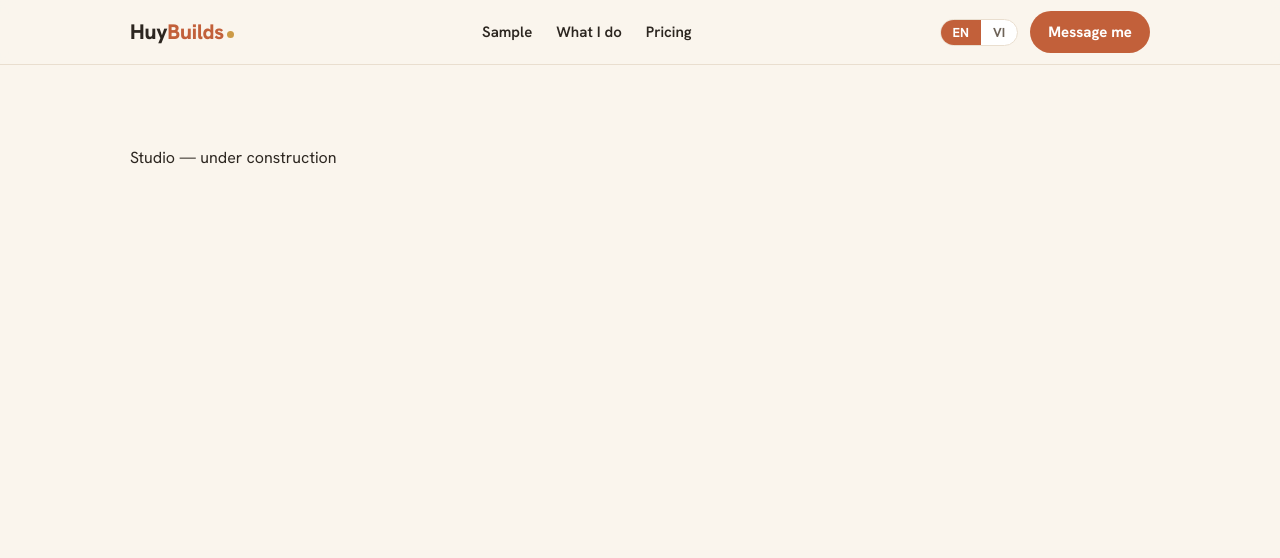
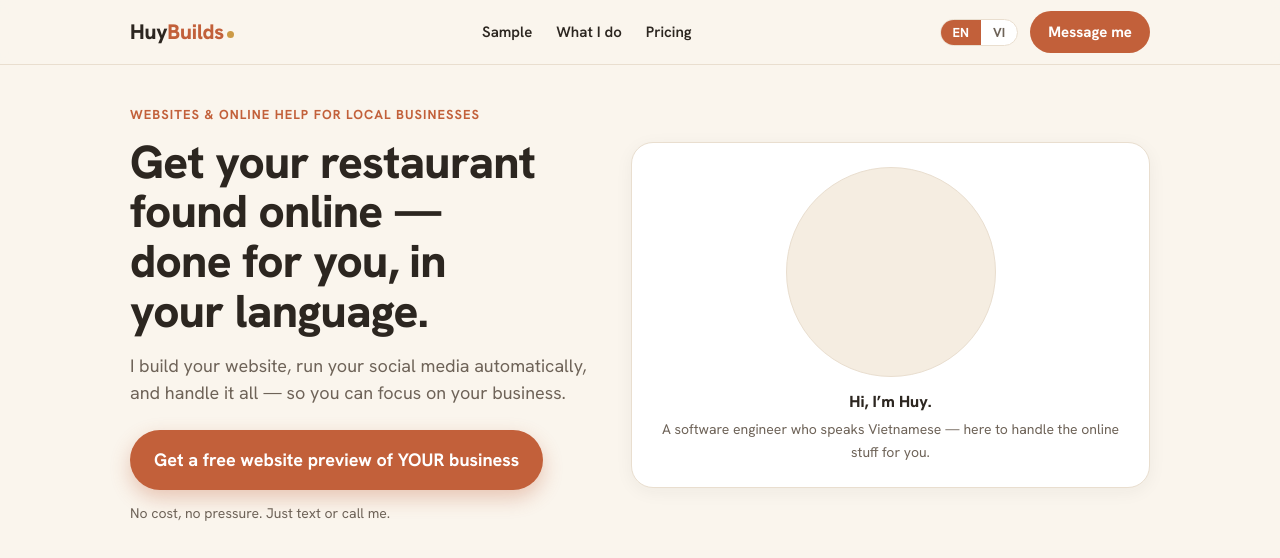
Before and after one commit to l2laihub/huybuilds, a Next.js app: page /studio in a window 1280 px wide. Shown: the top 558 px of the page. Built offline with nearby package versions, Linux system fonts and the light colour scheme.

Commit message:
feat: add studio hero section

```diff
--- /dev/null
+++ b/app/studio/components/Hero.tsx
@@ -0,0 +1,48 @@
+"use client";
+
+import { useT } from "../i18n";
+
+export function Hero() {
+  const t = useT();
+  return (
+    <section id="top" className="st-wrap" style={{ paddingTop: 40, paddingBottom: 48 }}>
+      <div className="flex flex-col gap-8 min-[920px]:flex-row-reverse min-[920px]:items-center">
+        {/* Intro card / photo */}
+        <div className="st-card st-shadow-card" style={{ padding: 24, flex: "1 1 0", textAlign: "center" }}>
+          {/* TODO: replace with Huy's circular headshot */}
+          <div
+            aria-label="Photo of Huy"
+            style={{
+              width: 64, height: 64, borderRadius: 999, margin: "0 auto 12px",
+              background: "var(--st-sand)", border: "1px solid var(--st-line)",
+            }}
+            className="min-[920px]:!w-[210px] min-[920px]:!h-[210px]"
+          />
+          <div style={{ fontSize: 16, fontWeight: 800 }}>{t("introName")}</div>
+          <div style={{ fontSize: 14, color: "var(--st-muted)", marginTop: 4 }}>{t("introRole")}</div>
+        </div>
+
+        {/* Headline + CTA */}
+        <div style={{ flex: "1 1 0" }}>
+          <p style={{ fontSize: 13, fontWeight: 700, textTransform: "uppercase", letterSpacing: "0.08em", color: "var(--st-terracotta)" }}>
+            {t("heroEyebrow")}
+          </p>
+          <h1
+            style={{ fontWeight: 800, lineHeight: 1.08, letterSpacing: "-0.015em", textWrap: "balance", marginTop: 12 }}
+            className="text-[33px] min-[920px]:text-[46px]"
+          >
+            {t("heroHead")}
+          </h1>
+          <p style={{ fontSize: 18, color: "var(--st-muted)", lineHeight: 1.5, marginTop: 16 }}>
+            {t("heroSub")}
+          </p>
+          <a href="#contact" className="st-btn st-btn-primary w-full min-[920px]:w-auto"
+            style={{ marginTop: 24, minHeight: 60, padding: "0 24px", fontSize: 18, boxShadow: "0 8px 20px rgba(194,96,58,.32)" }}>
+            {t("heroCta")}
+          </a>
+          <p style={{ fontSize: 14, color: "var(--st-muted)", marginTop: 12 }}>{t("heroNote")}</p>
+        </div>
+      </div>
+    </section>
+  );
+}
--- a/app/studio/page.tsx
+++ b/app/studio/page.tsx
@@ -1,3 +1,5 @@
+import { Hero } from "./components/Hero";
+
 export default function StudioPage() {
-  return <div className="st-wrap py-20">Studio — under construction</div>;
+  return <Hero />;
 }
```
